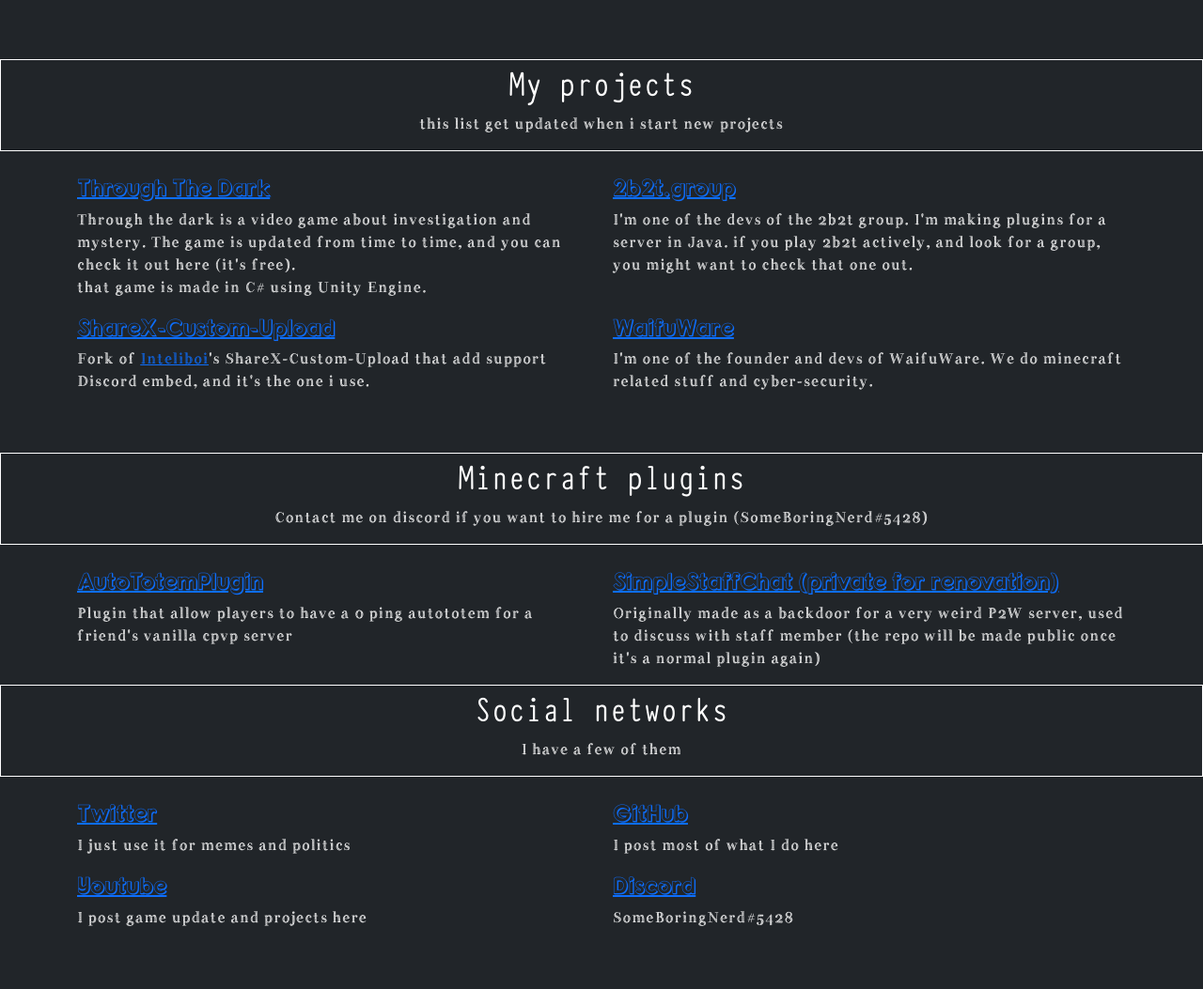
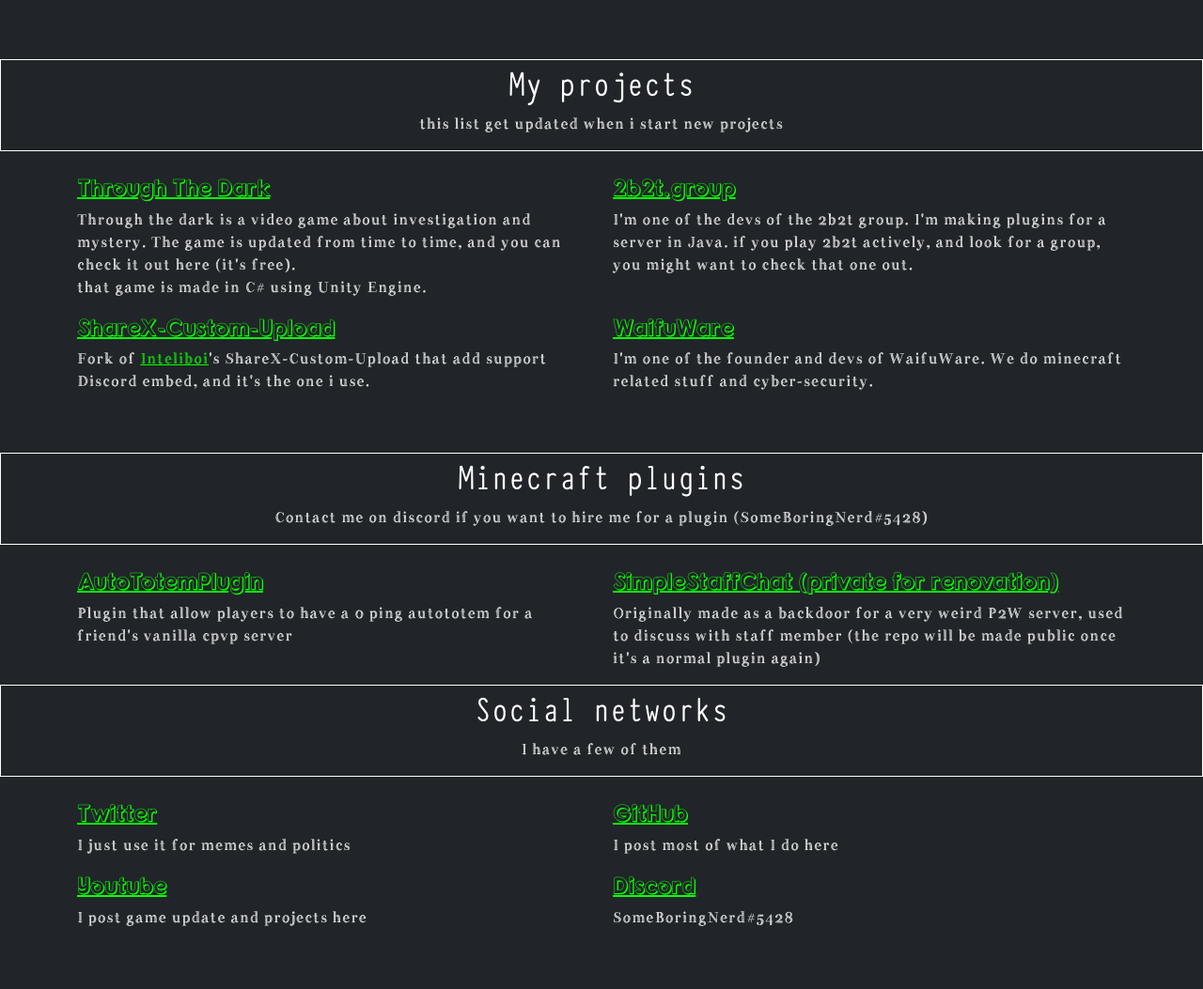
Before and after one commit to SomeBoringNerd/someboringnerd-web, a web app: file html/index.html in a window 1280 px wide. Shown: the part 280-1333 px from the top of the page at 94% size. Run offline with its HTML, style and script files only (its server is not run), Linux system fonts and the light colour scheme.

Commit message:
Added some css and updated the auto-update

```diff
--- a/html/css/fonts.css
+++ b/html/css/fonts.css
@@ -42,3 +42,11 @@
 .fornato{
     font-family: fornato;
 }
+
+a{
+    color:rgb(9, 255, 0);
+}
+
+a:hover{
+    color:rgb(5, 139, 0);
+}
```
Also changed, not shown: 1 other file.
